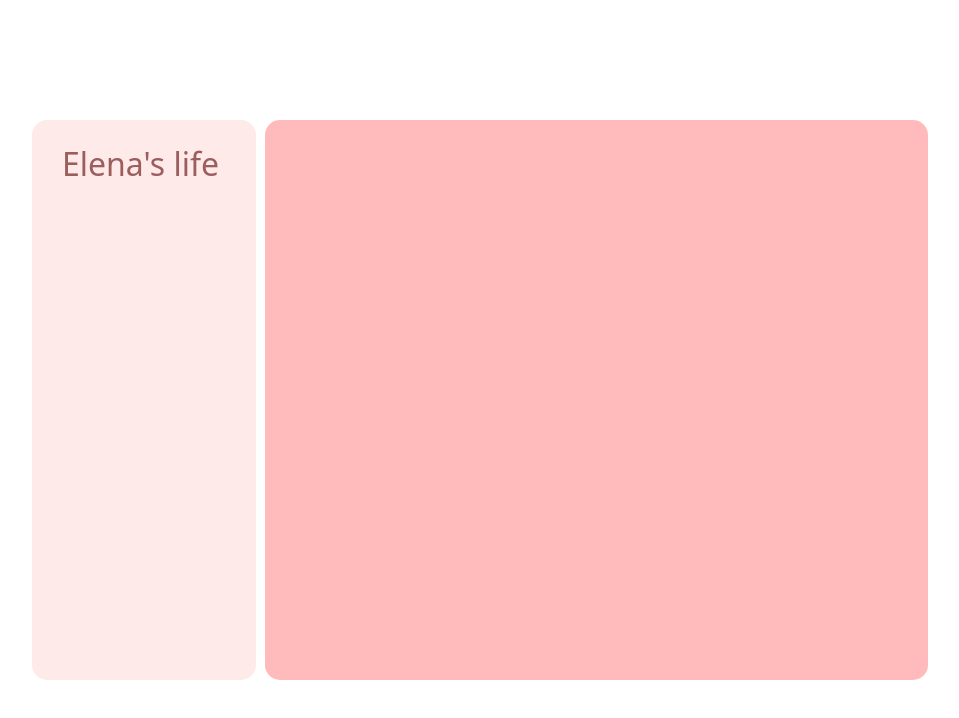
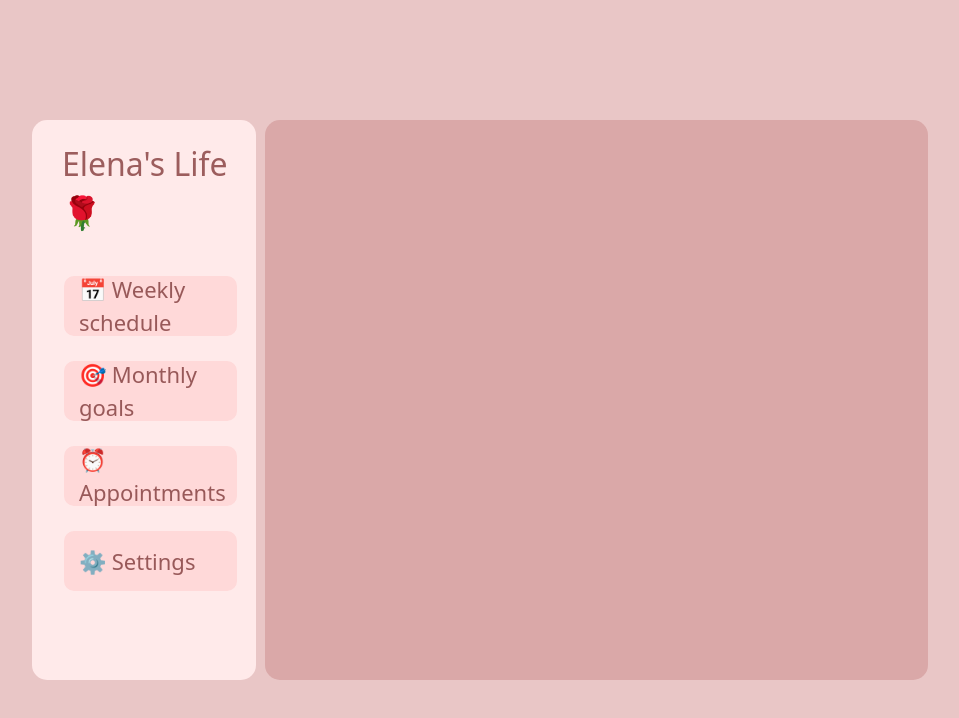
Before and after one commit to konmaris/my-life-app, a React (Create React App) app: page / in a window 1280 px wide. Shown: the top 718 px of the page, without its empty margins (160-1119 px from the left). Built offline with nearby package versions, Linux system fonts and the light colour scheme.

Commit message:
sidebar PoC

```diff
--- a/src/App.js
+++ b/src/App.js
@@ -1,49 +1,75 @@
+import {
+  AppContainerStyle,
+  CenterContainerStyle,
+  SidebarContainerStyle,
+  TitleStyle,
+  ContentContainerStyle,
+  SidebarItemStyle,
+  SidebarItemLabelStyle,
+} from "./styles/AppStyles.jsx";
+
+import { useState } from "react";
+
+const SidebarItems = [
+  {
+    label: "📅 Weekly schedule",
+    icon: null,
+    route: "/weekly_schedule",
+  },
+  {
+    label: "🎯 Monthly goals",
+    icon: null,
+    route: "/monthly_goals",
+  },
+  {
+    label: "⏰ Appointments",
+    icon: null,
+    route: "/appointments",
+  },
+  {
+    label: "⚙️ Settings",
+    icon: null,
+    route: "/settings",
+  },
+];
+
+function SidebarItem({ label, icon, route }) {
+  const [hover, setHover] = useState(false);
+  return (
+    <li
+      style={{
+        ...SidebarItemStyle,
+        backgroundColor: !hover ? "#ffd9d9" : "#ffe1e1",
+      }}
+      onMouseOver={() => {
+        setHover(true);
+      }}
+      onMouseLeave={() => {
+        setHover(false);
+      }}
+    >
+      <p style={SidebarItemLabelStyle}>{label}</p>
+    </li>
+  );
+}
+
+function Sidebar() {
+  const sidebarItems = SidebarItems.map((item) => {
+    return (
+      <SidebarItem label={item.label} icon={item.icon} route={item.route} />
+    );
+  });
+
+  return <ul>{sidebarItems}</ul>;
+}
+
 function App() {
-  const AppContainerStyle = {
-    width: "100%",
-    height: "100vh",
-    display: "flex",
-    justifyContent: "center",
-    alignItems: "center",
-  };
-
-  const CenterContainerStyle = {
-    // backgroundColor: "#ececec",
-    width: "70%",
-    height: "70%",
-    borderRadius: "15px",
-    display: "flex",
-  };
-
-  const SidebarContainerStyle = {
-    backgroundColor: "#ffeaea",
-    width: "25%",
-    height: "100%",
-    borderRadius: "15px",
-    marginRight: "1%",
-  };
-
-  const ContentContainerStyle = {
-    backgroundColor: "#ffbbbb",
-    width: "74%",
-    height: "100%",
-    borderRadius: "15px",
-  };
-
-  const TitleStyle = {
-    margin: 0,
-    fontSize: 32,
-    marginLeft: 30,
-    marginTop: 20,
-    color: "#9c5d5d",
-    fontWeight: "500",
-  };
-
   return (
     <div style={AppContainerStyle}>
       <div style={CenterContainerStyle}>
         <div style={SidebarContainerStyle}>
-          <p style={TitleStyle}>Elena's life</p>
+          <p style={TitleStyle}>Elena's Life 🌹</p>
+          <Sidebar />
         </div>
         <div style={ContentContainerStyle}></div>
       </div>
--- /dev/null
+++ b/src/styles/AppStyles.jsx
@@ -0,0 +1,63 @@
+export const AppContainerStyle = {
+  width: "100%",
+  height: "100vh",
+  display: "flex",
+  justifyContent: "center",
+  alignItems: "center",
+  backgroundColor: "#e9c6c6",
+  userSelect: "none",
+};
+
+export const CenterContainerStyle = {
+  // backgroundColor: "#ececec",
+  width: "70%",
+  height: "70%",
+  borderRadius: "15px",
+  display: "flex",
+};
+
+export const SidebarContainerStyle = {
+  backgroundColor: "#ffeaea",
+  width: "25%",
+  height: "100%",
+  borderRadius: "15px",
+  marginRight: "1%",
+};
+
+export const ContentContainerStyle = {
+  backgroundColor: "#daa8a8",
+  width: "74%",
+  height: "100%",
+  borderRadius: "15px",
+};
+
+export const TitleStyle = {
+  margin: 0,
+  fontSize: 32,
+  marginLeft: 30,
+  marginBottom: 40,
+  marginTop: 20,
+  color: "#9c5d5d",
+  fontWeight: "500",
+};
+
+export const SidebarItemStyle = {
+  listStyle: "none",
+  backgroundColor: "#ffd9d9",
+  width: "90%",
+  height: "60px",
+  display: "flex",
+  alignItems: "center",
+  marginBottom: "25px",
+  borderRadius: "10px",
+  transitionDuration: "0.2s",
+  cursor: "pointer",
+};
+
+export const SidebarItemLabelStyle = {
+  margin: 0,
+  marginLeft: "15px",
+  color: "#985959",
+  fontSize: "22px",
+  fontWeight: 400,
+};
```
